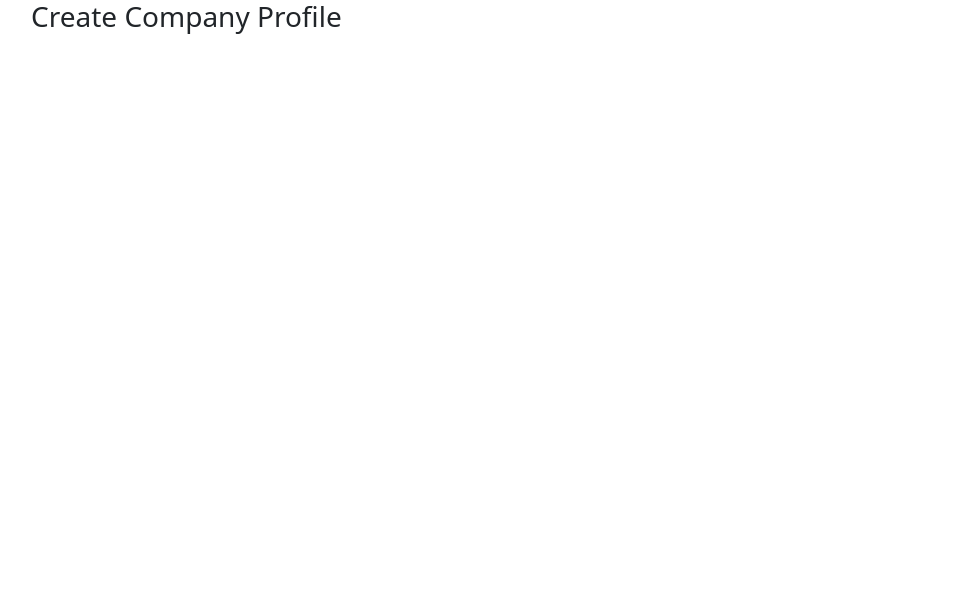
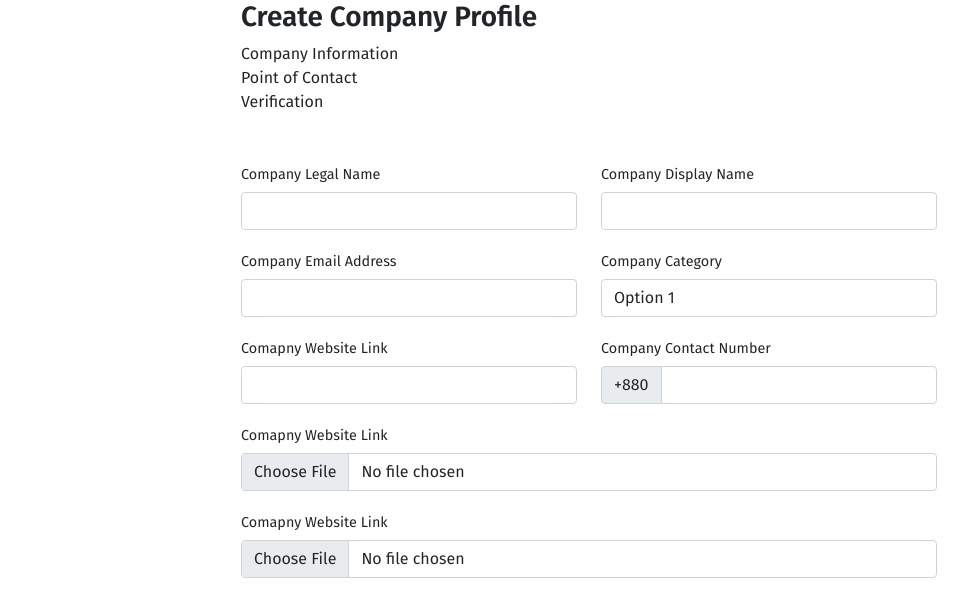
Before and after one commit to taufiqahmed/devskill-jobs, a plain HTML site: page create-company-profile.html in a window 1280 px wide. Shown: the whole page, without its empty margins (51-1019 px from the left). Drawn offline with nearby package versions, Linux system fonts and the light colour scheme.

Commit message:
WIP Company Profile

```diff
--- a/assets/css/create-company-styles.css
+++ b/assets/css/create-company-styles.css
@@ -0,0 +1,16 @@
+@import 'bs-overrides.css';
+
+.form-group {
+  margin-bottom: 1.2rem;
+}
+
+.form-group label {
+  margin-bottom: .4rem;
+  font-size: .9rem;
+}
+
+@media (min-width: 768px) {
+  .container-sm {
+    max-width: 720px;
+  }
+}
--- a/assets/css/styles.css
+++ b/assets/css/styles.css
@@ -102,7 +102,7 @@ background: linear-gradient(310deg, rgba(182,220,255,1) 0%, rgba(252,248,255,1)
   background-image: url('./../images/charm_circle-tick.png');
   background-position: 0px 0px;
   background-repeat: no-repeat;
-  min-height: 2rem;
+  min-height: 0rem;
   line-height: 2;
 }
 
--- a/create-company-profile.html
+++ b/create-company-profile.html
@@ -5,7 +5,7 @@
   <meta charset="UTF-8">
   <meta http-equiv="X-UA-Compatible" content="IE=edge">
   <meta name="viewport" content="width=device-width, initial-scale=1.0">
-  <title>Dev Skill | Hire</title>
+  <title>Dev Skill | Create Company Profile</title>
 
   <!-- bootstap css -->
   <link href="https://cdn.jsdelivr.net/npm/bootstrap@5.0.2/dist/css/bootstrap.min.css" rel="stylesheet"
@@ -25,15 +25,80 @@
 
 <body>
 
-  <div class="container">
+  <div class="container-sm">
     <div class="row">
       <div class="col">
         <h3>Create Company Profile</h3>
 
         <div class="custom-wizard">
-
+          <div>Company Information</div>
+          <div>Point of Contact</div>
+          <div>Verification</div>
         </div>
 
+      </div>
+    </div>
+    <div class="row mt-5">
+      <div class="col">
+        <div class="form-group">
+          <label for="">Company Legal Name</label>
+          <input type="text" class="form-control">
+        </div>
+      </div>
+      <div class="col">
+        <div class="form-group">
+          <label for="">Company Display Name</label>
+          <input type="text" class="form-control">
+        </div>
+      </div>
+    </div>
+    <div class="row">
+      <div class="col">
+        <div class="form-group">
+          <label for="">Company Email Address</label>
+          <input type="email" class="form-control">
+        </div>
+      </div>
+      <div class="col">
+        <div class="form-group">
+          <label for="">Company Category</label>
+          <select class="form-control">
+            <option>Option 1</option>
+          </select>
+        </div>
+      </div>
+    </div>
+    <div class="row">
+      <div class="col">
+        <div class="form-group">
+          <label for="">Comapny Website Link</label>
+          <input type="url" class="form-control">
+        </div>
+      </div>
+      <div class="col">
+        <div class="form-group">
+          <label for="">Company Contact Number</label>
+          <div class="input-group">
+            <span class="input-group-text">+880</span>
+            <input type="tel" class="form-control">
+          </div>
+        </div>
+      </div>
+    </div>
+    <div class="row">
+      <div class="col">
+        <div class="form-group">
+          <label for="">Comapny Website Link</label>
+          <input type="file" class="form-control">
+        </div>
+      </div>
+    </div>
+    <div class="row">
+      <div class="col">
+        <div class="form-group">
+          <label for="">Comapny Website Link</label>
+          <input type="file" class="form-control">
+        </div>
       </div>
     </div>
   </div>
```
